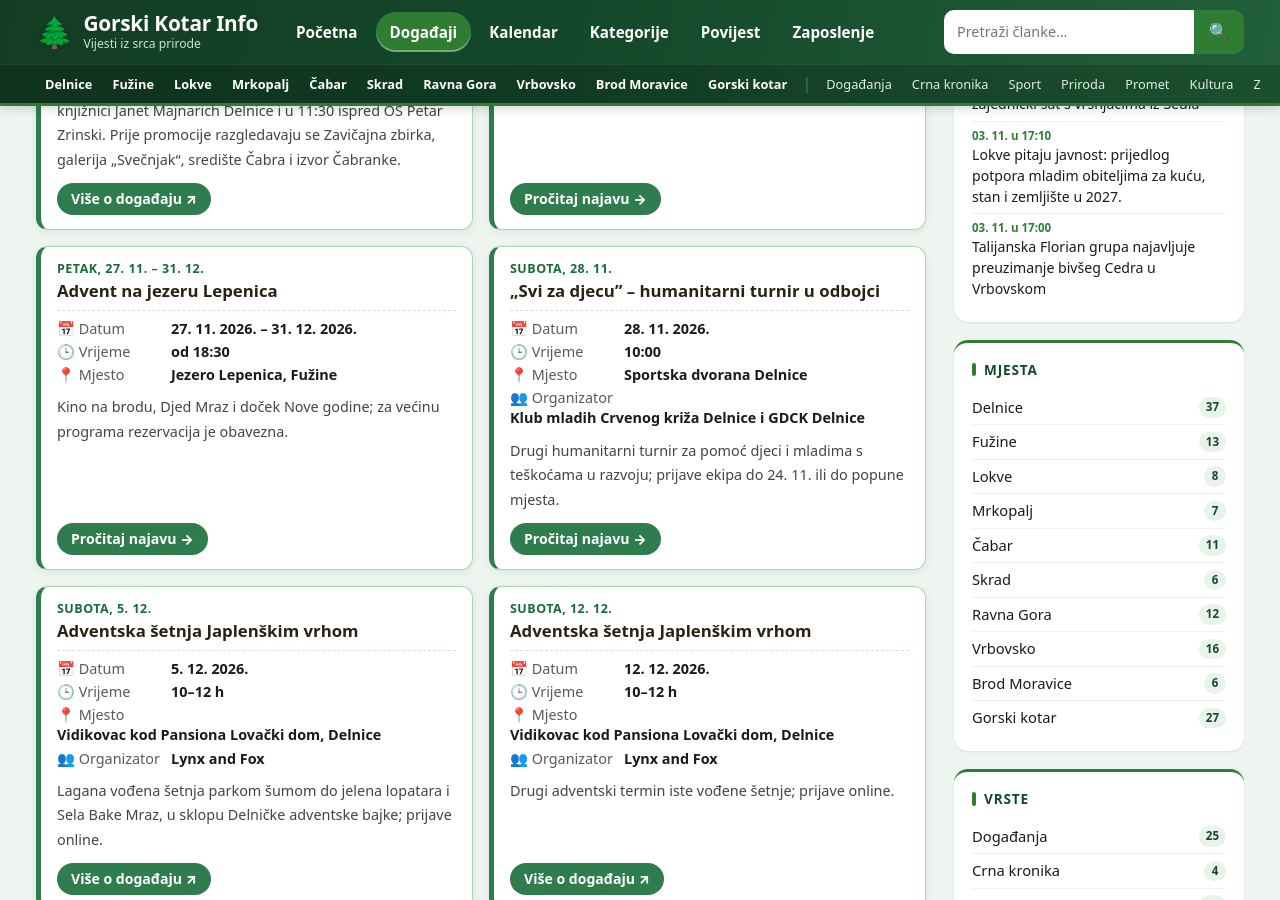
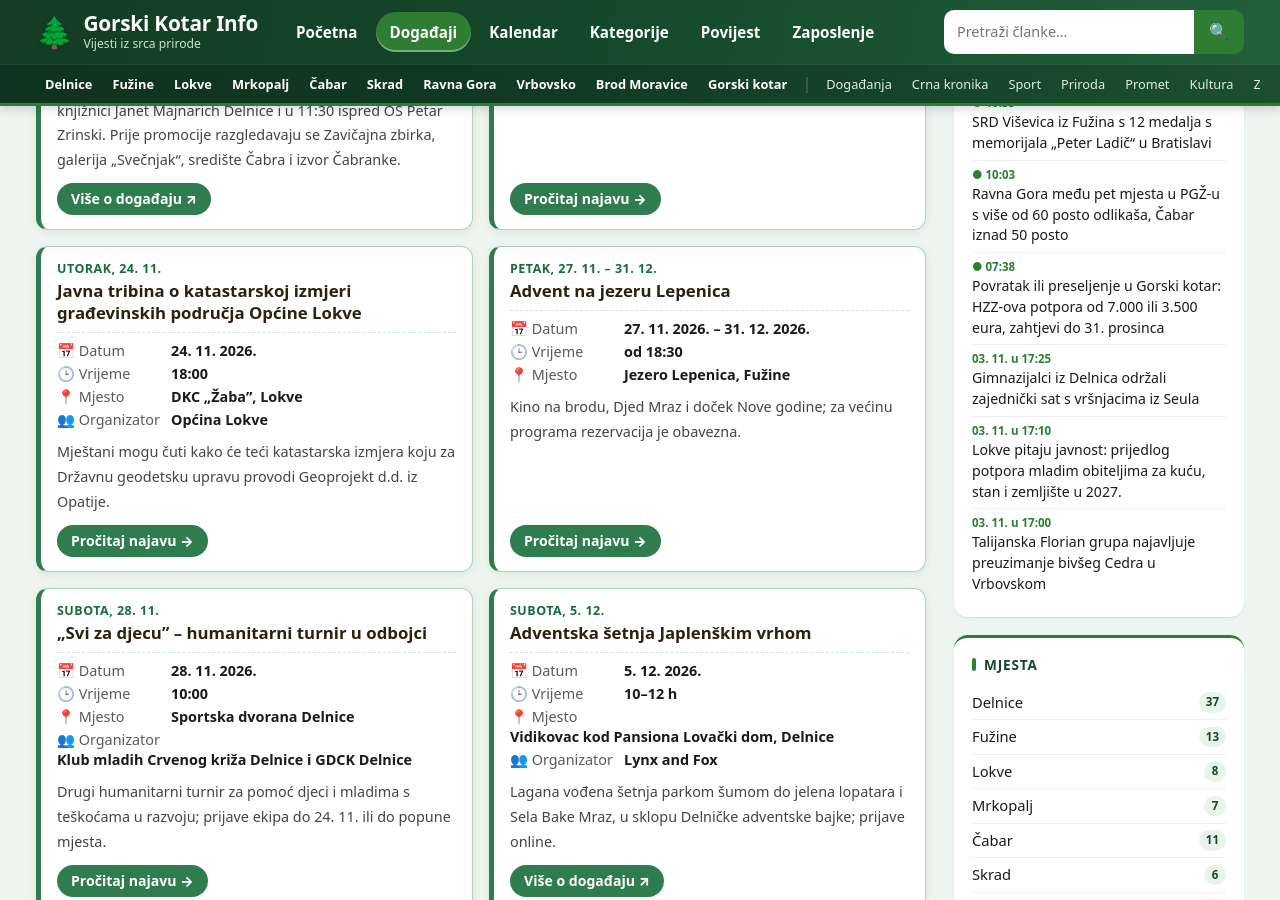
Before and after one commit to MojGK/gorski-kotar.info, a Jekyll site: the page built from dogadaji.md, in a window 1280 px wide and 900 px high, scrolled down 2160 px. Built offline with Jekyll 4.4.1, drawn with Linux system fonts in a browser that asks for light colours.

Commit message:
Događanja: tribina o katastarskoj izmjeri, Lokve 24. 11.

```diff
--- a/_data/dogadjanja.yml
+++ b/_data/dogadjanja.yml
@@ -95,6 +95,14 @@ dogadjaji:
   organizator: Kotar Teatar
   opis: Gostuje zagrebačka družina Doza drame.
   link: /postolar-i-vrag-kotar-teatar-delnice/
+- naziv: Javna tribina o katastarskoj izmjeri građevinskih područja Općine Lokve
+  datum: 2026-11-24
+  vrijeme: "18:00"
+  mjesto: DKC „Žaba”, Lokve
+  grad: Lokve
+  organizator: Općina Lokve
+  opis: Mještani mogu čuti kako će teći katastarska izmjera koju za Državnu geodetsku upravu provodi Geoprojekt d.d. iz Opatije.
+  link: /lokve-katastarska-izmjera-javna-tribina-24-studenoga/
 - naziv: Advent na jezeru Lepenica
   datum: 2026-11-27
   datum_do: 2026-12-31
```
